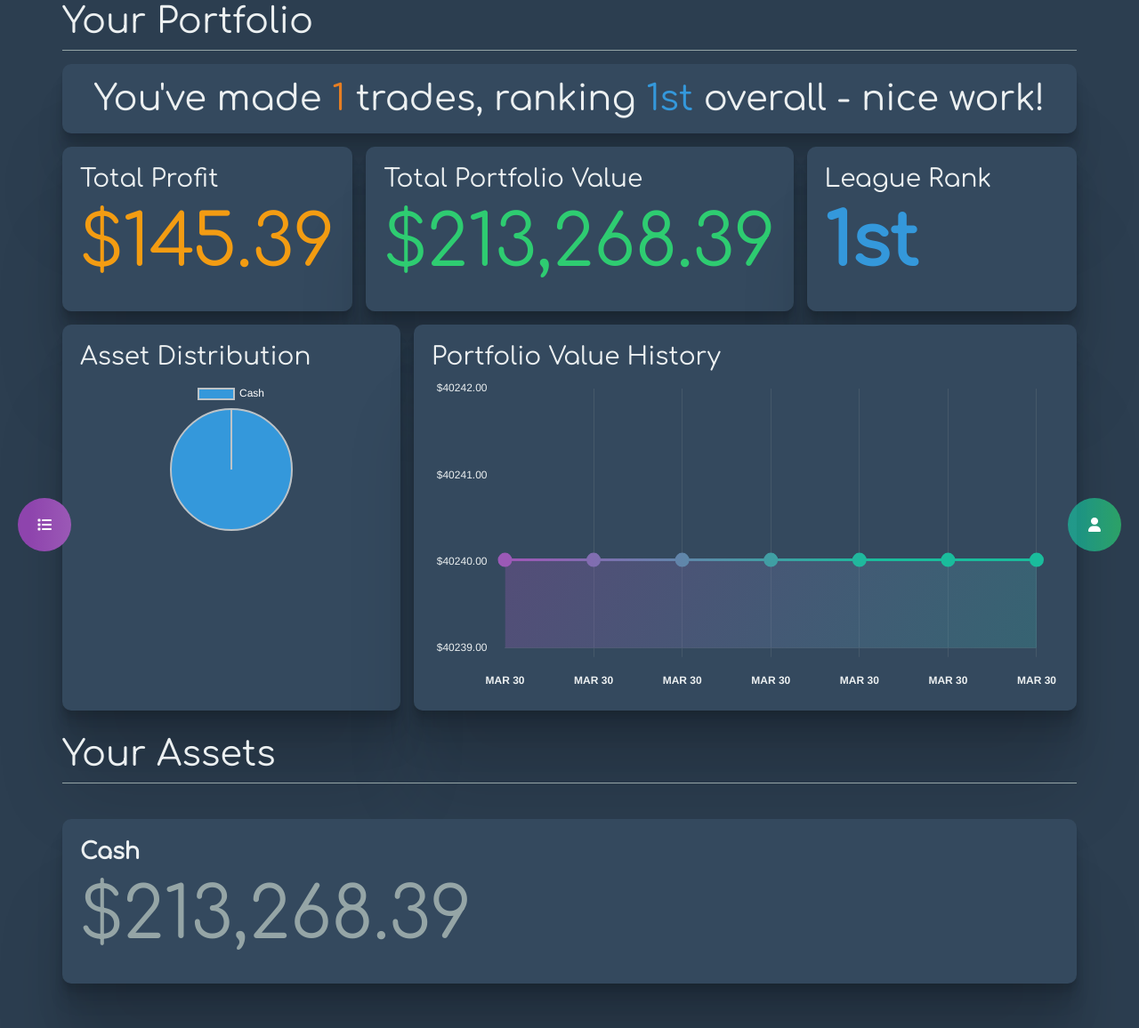
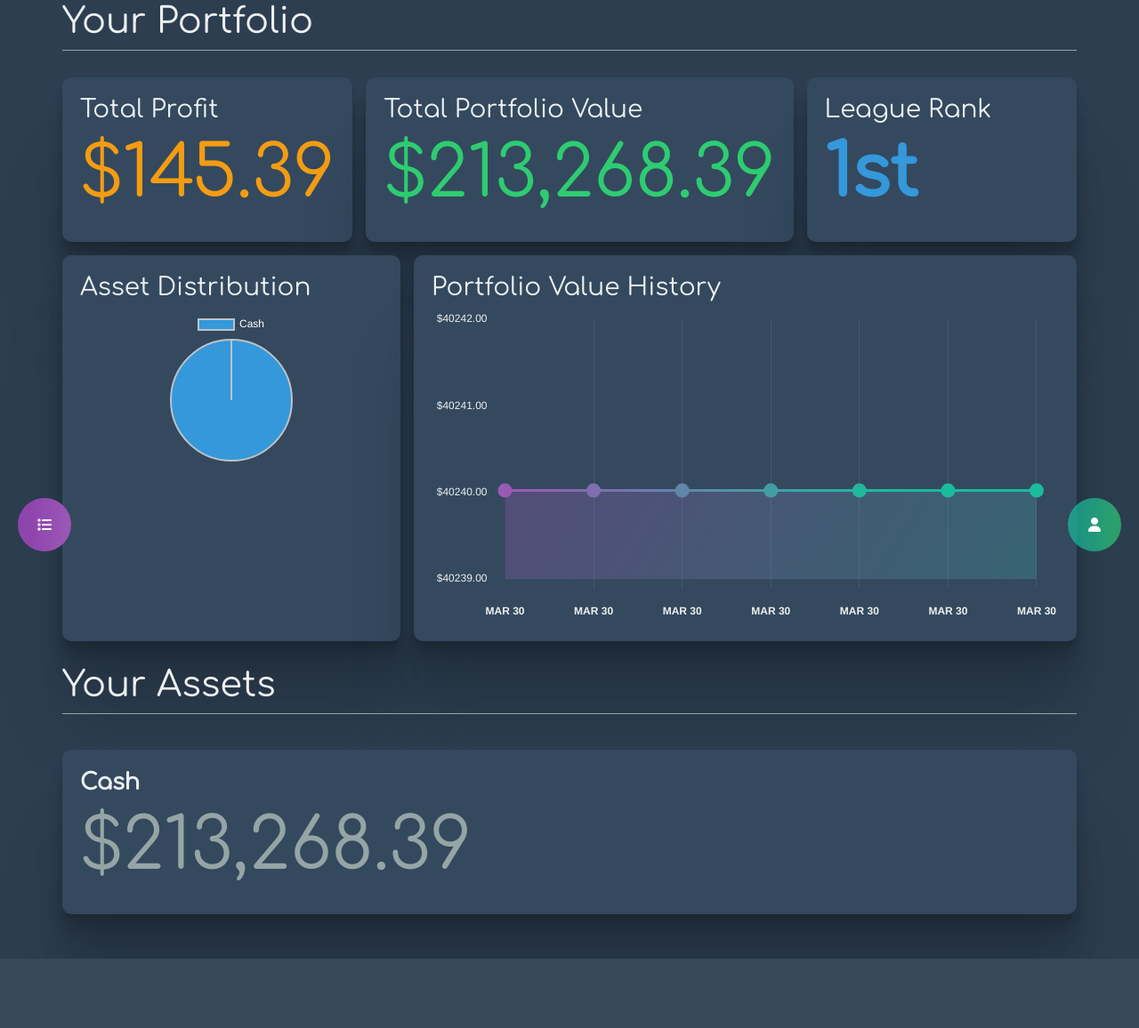
Before and after one commit to Manc-Y15/hustl.io, a Django app: a page that uses src/templates/leagues/league_portfolio.html in a window 1280 px wide. Shown: the part 160-1316 px from the top of the page at 89% size. After the commit the page ends 1238 px from the top, so only its background shows below. Run offline with Django 4.2, Linux system fonts and the light colour scheme; a user stored in the database is signed in; data comes from the database, SQL or seed files in the repository; some libraries are stand-ins or nearby versions.

Commit message:
rm tagline

```diff
--- a/src/templates/leagues/league_portfolio.html
+++ b/src/templates/leagues/league_portfolio.html
@@ -16,14 +16,7 @@
                 </div>
             </div>
         </div>
-        <div class="row">
-            <div class="col portfolio-summary d-flex justify-content-center ">
-                <h1 class="activity-item-text ">
-                    You've made <span style="color: var(--carrot); ">{{ numOfTrades }}</span> trades, ranking
-                    <span style="color: var(--river); "> {{ rankOverall|ordinal }}</span> overall - nice work!
-                </h1>
-            </div>
-        </div>
+
         <div class="row" style="margin-top: 15px; gap: 15px; ">
             <div class="col portfolio-info-box ">
                 <h3>Total Profit</h3>
```
